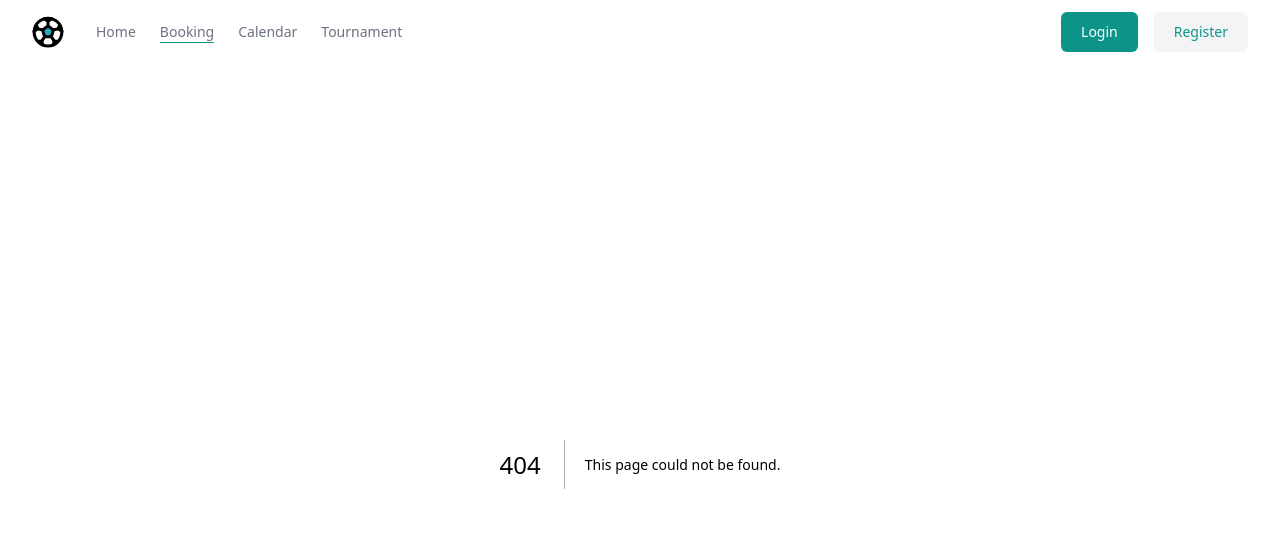
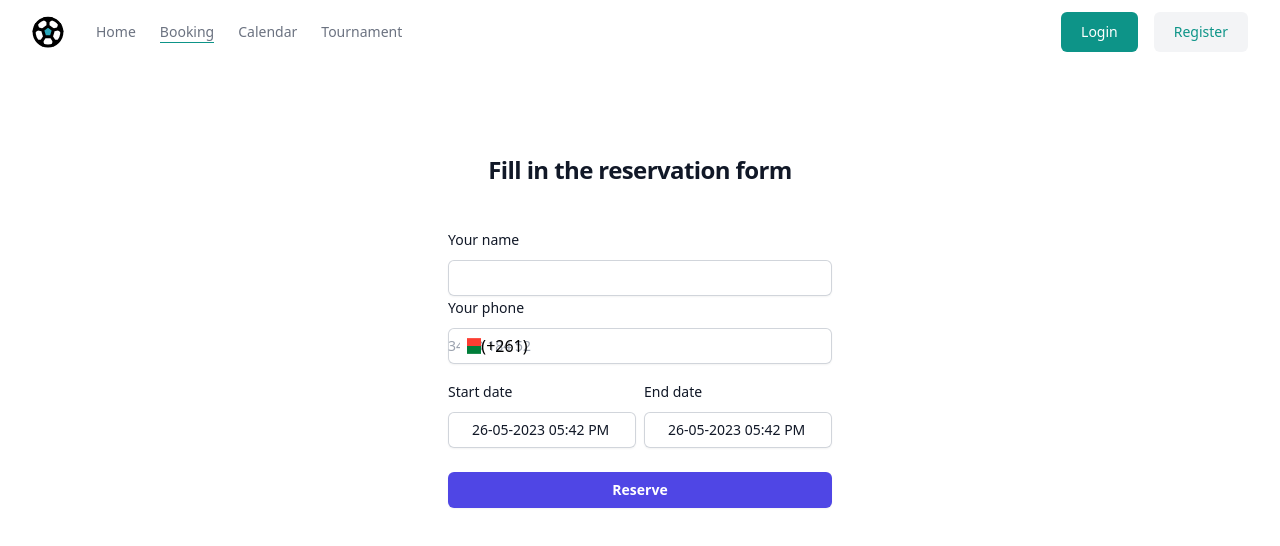
Before and after one commit to why-not-football/foot-ui, a Next.js app: page /booking in a window 1280 px wide. Before the commit this address had no page. Shown: the top 546 px of the page. Built offline with nearby package versions, Linux system fonts and the light colour scheme.

Commit message:
fix: route booking

```diff
--- /dev/null
+++ b/src/pages/booking/index.tsx
@@ -0,0 +1,137 @@
+import { Booking, EnableBooking } from "@/client";
+import InputField from "@/components/InputField";
+import React, { useEffect, useMemo, useState } from "react";
+import DatePicker from "react-datepicker";
+import "react-datepicker/dist/react-datepicker.css";
+import { useForm } from "react-hook-form";
+import * as yup from "yup";
+import { yupResolver } from "@hookform/resolvers/yup";
+
+export default function Create() {
+  const schema = yup.object({
+    owner: yup.string().required(),
+    phone: yup.number().min(9).max(9),
+  });
+  const form = useForm<Booking>({
+    mode: "all",
+    resolver: yupResolver(schema),
+  });
+  const {
+    register,
+    handleSubmit,
+    formState: { errors },
+  } = form;
+
+  const [endDate, setEndDate] = useState(new Date());
+  const [startDate, setStartDate] = useState(new Date());
+
+  let minTime = useMemo(() => {
+    let date = new Date(startDate);
+    date?.setHours(7);
+    date?.setMinutes(0);
+    date?.setSeconds(0);
+    return date ? date : undefined;
+  }, [startDate]);
+  let maxTime = useMemo(() => {
+    let date = new Date(startDate);
+    date?.setHours(19);
+    date?.setMinutes(59);
+    date?.setSeconds(0);
+    return date ? date : undefined;
+  }, [startDate]);
+
+  const onSubmit = (elt: Booking) => {
+    elt.id = undefined;
+    elt.createdAt = undefined;
+    elt.status = EnableBooking.CommingSoom;
+    elt.startDatetime = startDate.toISOString();
+    elt.endDatetime = endDate.toISOString();
+    //PUT vers backend
+    console.log(elt);
+  };
+
+  return (
+    <div className="flex min-h-full flex-col justify-center px-6 py-12 lg:px-8">
+      <div className="sm:mx-auto sm:w-full sm:max-w-sm">
+        <h2 className="mt-10 text-center text-2xl font-bold leading-9 tracking-tight text-gray-900">
+          Fill in the reservation form
+        </h2>
+      </div>
+      <div className="mt-10 sm:mx-auto sm:w-full sm:max-w-sm">
+        <form onSubmit={handleSubmit(onSubmit)}>
+          <InputField
+            type="text"
+            id="your-name"
+            label="Your name"
+            inputComplement={{ ...register("owner") }}
+          />
+          <InputField
+            type="number"
+            placeholder="34 89 184 52"
+            id="phone-number"
+            label="Your phone"
+            startItem={
+              <>
+                <span className="fi fi-mg"></span>(+261)
+              </>
+            }
+          />
+          <div className="mt-4 flex">
+            <div className="mr-2">
+              <label
+                htmlFor="start-date"
+                className="block text-sm font-medium leading-6 text-gray-900"
+              >
+                Start date
+              </label>
+              <DatePicker
+                selected={startDate}
+                onSelect={() => {}}
+                onChange={(e) => {
+                  setStartDate(e as Date);
+                  console.log(e);
+                }}
+                showTimeSelect
+                dateFormat="dd-MM-yyyy hh:mm aa"
+                minTime={minTime}
+                maxTime={maxTime}
+                minDate={new Date()}
+                className="mt-2 pl-6 block w-full rounded-md border-0 py-1.5 text-gray-900 shadow-sm ring-1 ring-inset ring-gray-300 placeholder:text-gray-400 focus:ring-2 focus:ring-inset focus:ring-indigo-600 sm:text-sm sm:leading-6"
+                id="start-date"
+              />
+            </div>
+            <div>
+              <label
+                htmlFor="end-date"
+                className="block text-sm font-medium leading-6 text-gray-900"
+              >
+                End date
+              </label>
+              <DatePicker
+                selected={endDate}
+                onSelect={() => {}}
+                onChange={(e) => {
+                  setEndDate(e as Date);
+                  console.log(e);
+                }}
+                showTimeSelect
+                dateFormat="dd-MM-yyyy hh:mm aa"
+                minTime={minTime}
+                maxTime={maxTime}
+                minDate={new Date()}
+                className="mt-2 pl-6 block w-full rounded-md border-0 py-1.5 text-gray-900 shadow-sm ring-1 ring-inset ring-gray-300 placeholder:text-gray-400 focus:ring-2 focus:ring-inset focus:ring-indigo-600 sm:text-sm sm:leading-6"
+                id="end-date"
+              />
+            </div>
+          </div>
+          <button
+            type="submit"
+            className="mt-6 flex w-full justify-center rounded-md bg-indigo-600 px-3 py-1.5 text-sm font-semibold leading-6 text-white shadow-sm hover:bg-indigo-500 focus-visible:outline focus-visible:outline-2 focus-visible:outline-offset-2 focus-visible:outline-indigo-600"
+          >
+            Reserve
+          </button>
+        </form>
+      </div>
+    </div>
+  );
+}
```
